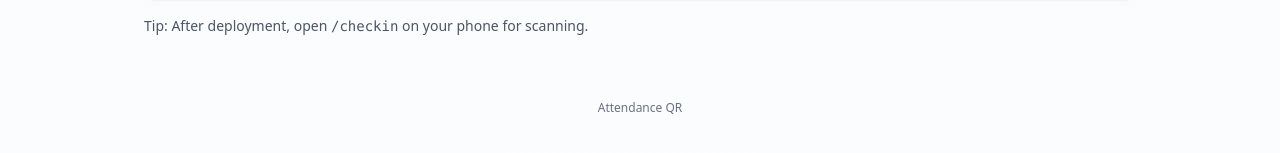
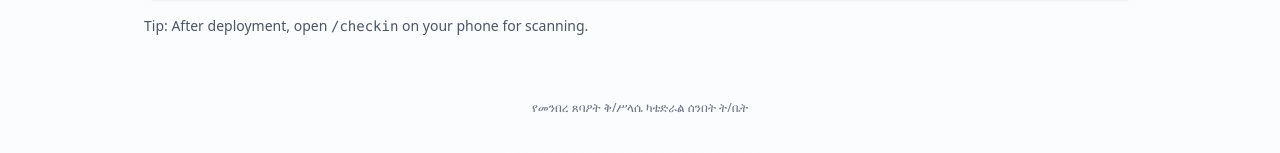
Before and after one commit to Yidne85/Att-Mgt-System, a Next.js app: page / in a window 1280 px wide. Shown: the part 233-386 px from the top of the page. Built offline with nearby package versions, Linux system fonts and the light colour scheme; no server answers.

Commit message:
Update layout.tsx

```diff
--- a/app/layout.tsx
+++ b/app/layout.tsx
@@ -3,8 +3,8 @@ import type { Metadata } from "next";
 import AppHeader from "../components/AppHeader";
 
 export const metadata: Metadata = {
-  title: "Attendance QR",
-  description: "Simple attendance management with QR check-in",
+  title: "የአባላት ክትትል",
+  description: "ይህ የሰንበት ት/ቤቱ የመዝሙር ክፍል የአባላት ቀሪ መቆጣጠሪያ ሲስተም ነው",
 };
 
 export default function RootLayout({ children }: { children: React.ReactNode }) {
@@ -14,7 +14,7 @@ export default function RootLayout({ children }: { children: React.ReactNode })
         <div className="min-h-screen bg-gradient-to-b from-slate-50 to-white">
           <AppHeader />
           <main className="max-w-5xl mx-auto px-4 py-6">{children}</main>
-          <footer className="py-10 text-center text-xs text-gray-500">Attendance QR</footer>
+          <footer className="py-10 text-center text-xs text-gray-500">የመንበረ ጸባዖት ቅ/ሥላሴ ካቴድራል ሰንበት ት/ቤት</footer>
         </div>
       </body>
     </html>
```
